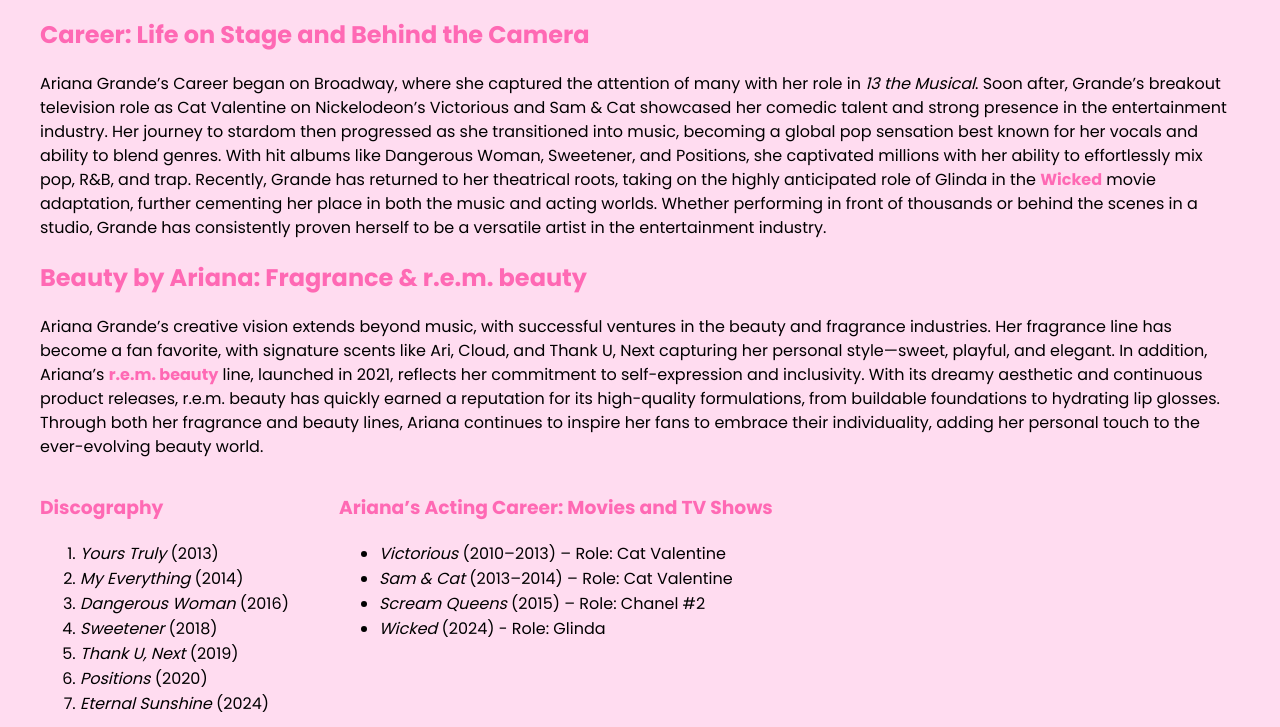
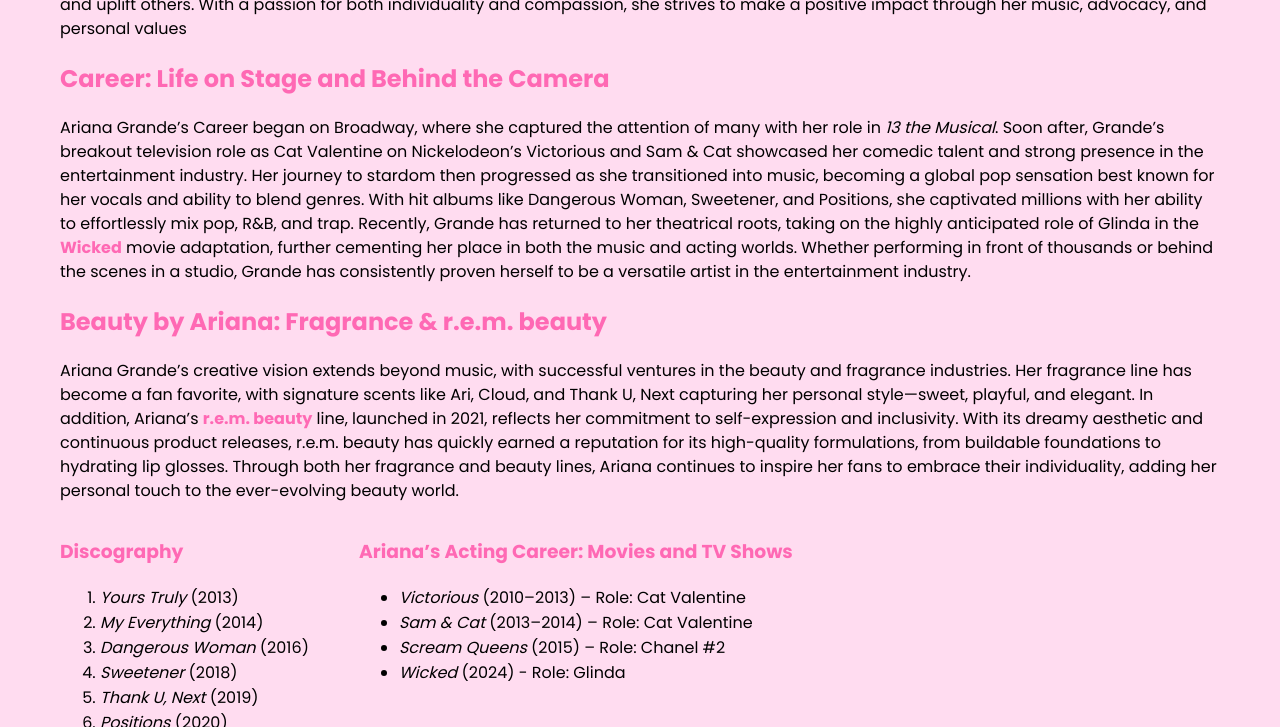
Before and after one commit to makenawong/assignment1, a plain HTML site: page profile_assignment_1.html in a window 1280 px wide. Shown: the part 267-994 px from the top of the page. Drawn offline with Linux system fonts and the light colour scheme.

Commit message:
Update profile_assignment_1.css

```diff
--- a/profile_assignment_1.css
+++ b/profile_assignment_1.css
@@ -2,7 +2,7 @@
 body{
     font-family: 'Poppins', sans-serif;
     margin: 10px;
-    padding: 30px;
+    padding: 50px;
     background-color: #ffdcf0;
 }
 nav ul {
@@ -89,3 +89,4 @@ h1, h2, h3{
 .discography h3, .acting-career h3{
     margin-bottom: 20px;
     padding-bottom: 10px;
+}
```
